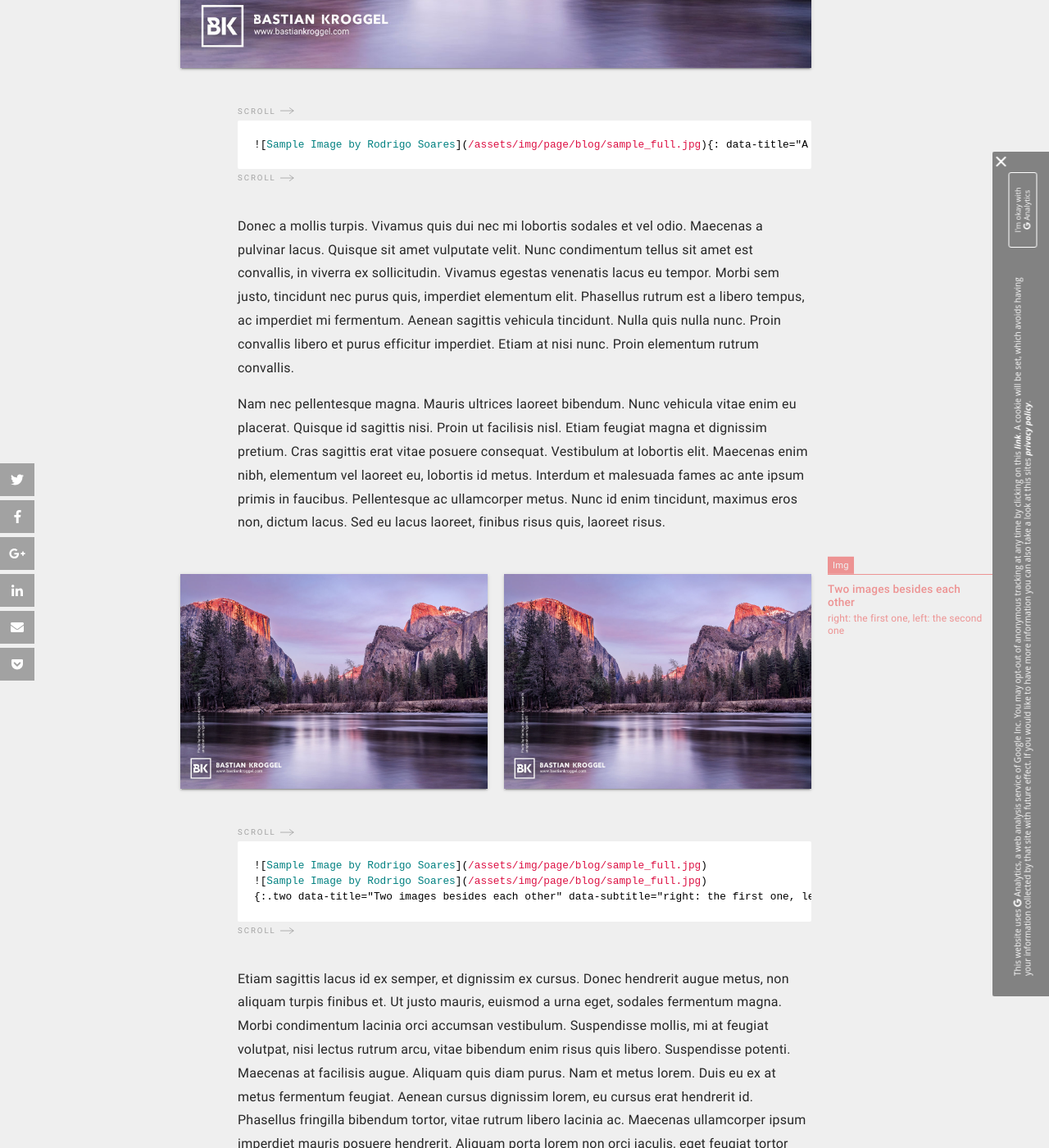
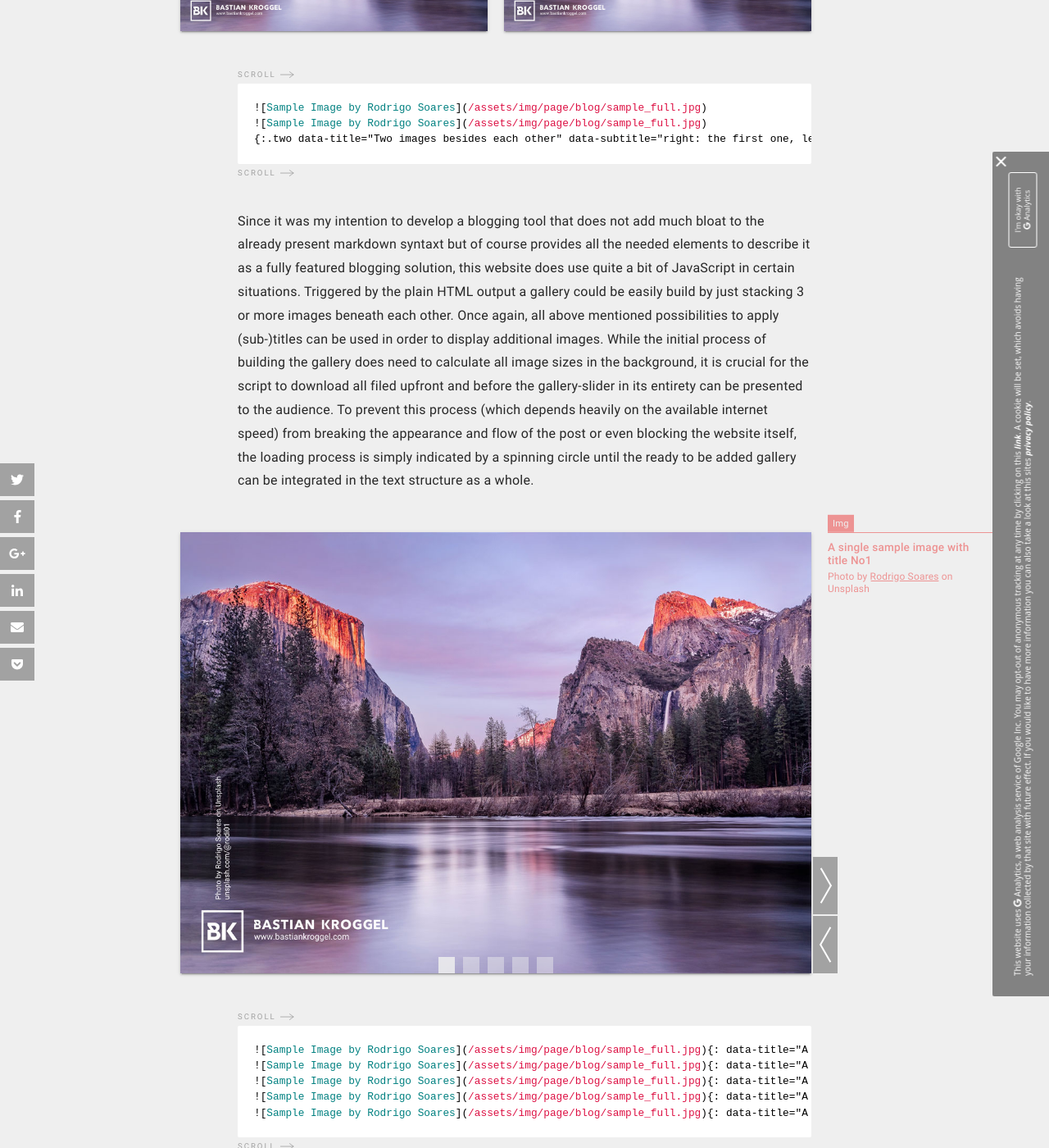
Before and after one commit to bkroggel/luzid, a Jekyll site: the page built from _posts/2018-02-21-Showcase.md, in a window 1280 px wide and 1400 px high, scrolled down 9205 px. Shown: the whole window at 82% size. Built offline with Jekyll 4.4.1, drawn with Linux system fonts in a browser that asks for light colours; nearby versions of some CDN libraries; some web fonts are replaced; some of the changed text lies outside the part shown.

Commit message:
updated post, fixed issue with lazyloaded images on blog where waypoints needed to be refreshed

````diff
--- a/_posts/2018-02-21-Showcase.md
+++ b/_posts/2018-02-21-Showcase.md
@@ -194,20 +194,11 @@ This line contains about 500 characters and is certainly wider than most screens
 ```
 {:.block}
 
-You can also easily lazyload the image by skipping the usual `src` part of the image and instead adding the corresponding path via an additional `data-src` attribute. Also required is an additional class with the value `lazyload`.
+Media content—of course—is one of the major attention grabbing elements some could at to a blog post. As a style spent to visualize thoughts and provide examples (or pictures of funny cats if you prefer) the configuration of this blog section features 4 different implementations.
+The first one already initiated this sub-section. A plain image without any additional styling, no added titles or information while making use of the full width of the text.
 
-![Sample Image by Rodrigo Soares](){:.lazyload data-src="/assets/img/page/blog/sample_full.jpg"}
-{:.no_caption}
-
-```markdown
-![Sample Image by Rodrigo Soares](){:.lazyload data-src="/assets/img/page/blog/sample_full.jpg"}
-{:.no_caption}
-```
-{:.block}
-
-Vivamus vel ex ac nisl consectetur blandit et vitae tellus. Donec at sapien ac turpis rutrum semper in quis lacus. Duis a enim elit. Pellentesque sit amet sapien a augue pellentesque fermentum. Praesent id purus rhoncus, sagittis tortor ac, convallis nibh. Integer eleifend ac arcu in porttitor. Ut at enim fermentum, varius eros vitae, luctus leo.
-
-Vivamus lacinia velit at justo vulputate condimentum. Morbi varius arcu at massa porttitor, rhoncus tincidunt magna venenatis. Vivamus blandit egestas dignissim. Vestibulum vitae felis euismod sem fringilla ullamcorper id ac dolor. Pellentesque dapibus felis nec justo imperdiet efficitur. Mauris blandit augue ac magna ornare, sit amet semper dui finibus. Pellentesque metus ligula, lobortis id metus non, faucibus finibus purus.
+The default image integration moreover  allows to add a title as well as n sub-title, while the whole syntax does not get unnecessarily complicated at all. In order to make use of n title the usual—and most of the time already present—`alt` could  be used, while for the sake of consistence it is also possible to add `data-title` alongside the `data-subtitle` attribute.
+Additionally to this easy process of adding additional information, both options—title as well as subtitle—parse their content via a JavaScript markdown function and therefore are able to even work with standard flavored markdown strings.
 
 ![Sample Image by Rodrigo Soares](/assets/img/page/blog/sample_full.jpg){: data-title="A single sample image with title" data-subtitle="Photo by [Rodrigo Soares](https://unsplash.com/@rodi01) on Unsplash"}
 
@@ -216,9 +207,9 @@ Vivamus lacinia velit at justo vulputate condimentum. Morbi varius arcu at massa
 ```
 {:.block}
 
-Donec a mollis turpis. Vivamus quis dui nec mi lobortis sodales et vel odio. Maecenas a pulvinar lacus. Quisque sit amet vulputate velit. Nunc condimentum tellus sit amet est convallis, in viverra ex sollicitudin. Vivamus egestas venenatis lacus eu tempor. Morbi sem justo, tincidunt nec purus quis, imperdiet elementum elit. Phasellus rutrum est a libero tempus, ac imperdiet mi fermentum. Aenean sagittis vehicula tincidunt. Nulla quis nulla nunc. Proin convallis libero et purus efficitur imperdiet. Etiam at nisi nunc. Proin elementum rutrum convallis.
-
-Nam nec pellentesque magna. Mauris ultrices laoreet bibendum. Nunc vehicula vitae enim eu placerat. Quisque id sagittis nisi. Proin ut facilisis nisl. Etiam feugiat magna et dignissim pretium. Cras sagittis erat vitae posuere consequat. Vestibulum at lobortis elit. Maecenas enim nibh, elementum vel laoreet eu, lobortis id metus. Interdum et malesuada fames ac ante ipsum primis in faucibus. Pellentesque ac ullamcorper metus. Nunc id enim tincidunt, maximus eros non, dictum lacus. Sed eu lacus laoreet, finibus risus quis, laoreet risus.
+Furthermore there are two multi-image settings available that equip the user to either add two images side-by-side or—in case there is a need for three or more images in a row—trigger a mostly JavaScript based gallery build.
+Differently to the single images the side-by-side approach needs an additional class `.two` added **after** the integration of both image.
+However the earlier presented approach to add title of sub-title to the element can be used in exactly the same way, though it should be noted that both images are titled as a group rather than an individual media element.
 
 ![Sample Image by Rodrigo Soares](/assets/img/page/blog/sample_full.jpg)
 ![Sample Image by Rodrigo Soares](/assets/img/page/blog/sample_full.jpg)
@@ -231,11 +222,10 @@ Nam nec pellentesque magna. Mauris ultrices laoreet bibendum. Nunc vehicula vita
 ```
 {:.block}
 
-Etiam sagittis lacus id ex semper, et dignissim ex cursus. Donec hendrerit augue metus, non aliquam turpis finibus et. Ut justo mauris, euismod a urna eget, sodales fermentum magna. Morbi condimentum lacinia orci accumsan vestibulum. Suspendisse mollis, mi at feugiat volutpat, nisi lectus rutrum arcu, vitae bibendum enim risus quis libero. Suspendisse potenti. Maecenas at facilisis augue. Aliquam quis diam purus. Nam et metus lorem. Duis eu ex at metus fermentum feugiat. Aenean cursus dignissim lorem, eu cursus erat hendrerit id. Phasellus fringilla bibendum tortor, vitae rutrum libero lacinia ac. Maecenas ullamcorper ipsum imperdiet mauris posuere hendrerit. Aliquam porta lorem non orci iaculis, eget feugiat tortor ornare. Mauris pretium orci ut augue elementum dictum et in est.
-
-Nunc lobortis, sem sit amet imperdiet suscipit, tellus leo auctor risus, consectetur tincidunt dui leo sit amet odio. Aenean tincidunt hendrerit placerat. Nullam vehicula libero lobortis neque convallis, in ultricies justo laoreet. Cras venenatis quam nibh, in consectetur purus vehicula a. Nulla cursus, augue in placerat maximus, dui lorem sollicitudin arcu, a venenatis ligula massa in eros. In ipsum libero, rutrum nec mauris sit amet, tincidunt feugiat augue. Maecenas id justo diam.
-
-Etiam eget mi non massa fermentum scelerisque. Aliquam erat volutpat. Vivamus fermentum, diam quis vulputate commodo, metus nisi scelerisque sem, et malesuada dolor tellus ac enim. Morbi vehicula purus massa, semper suscipit justo porta vel. Duis malesuada sem vel diam volutpat pharetra. Sed porta arcu ac libero fringilla cursus. Mauris commodo ex sem, sed venenatis risus ornare in. Vivamus sodales pretium nunc, et eleifend nulla scelerisque vel. Pellentesque convallis dui in sapien eleifend, at molestie elit iaculis. Nam posuere, enim luctus ornare porta, risus eros dapibus risus, in ornare ex eros condimentum turpis. Ut congue sem at augue pellentesque luctus. In eget libero in dolor finibus viverra. Ut posuere, magna sit amet ultricies lacinia, augue nunc posuere enim, eu ullamcorper risus odio vitae ante. Quisque faucibus, augue vel rutrum fringilla, lorem lacus porta erat, sed convallis elit felis eu libero. Vestibulum sit amet elementum dui.
+Since it was my intention to develop a blogging tool that does not add much bloat to the already present markdown syntaxt but of course provides all the needed elements to describe it as a fully featured blogging solution, this website does use quite a bit of JavaScript in certain situations.
+Triggered by the plain HTML output a gallery could be easily build by just stacking 3 or more images beneath each other.
+Once again, all above mentioned possibilities to apply (sub-)titles can be used in order to display additional images.
+While the initial process of building the gallery does need to calculate all image sizes in the background, it is crucial for the script to download all filed upfront and before the gallery-slider in its entirety can be presented to the audience. To prevent this process (which depends heavily on the available internet speed) from breaking the appearance and flow of the post or even blocking the website itself, the loading process is simply indicated by a spinning circle until the ready to be added gallery can be integrated in the text structure as a whole.
 
 ![Sample Image by Rodrigo Soares](/assets/img/page/blog/sample_full.jpg){: data-title="A single sample image with title No1" data-subtitle="Photo by [Rodrigo Soares](https://unsplash.com/@rodi01) on Unsplash"}
 ![Sample Image by Rodrigo Soares](/assets/img/page/blog/sample_full.jpg){: data-title="A single sample image with title No2" data-subtitle="Photo by [Rodrigo Soares](https://unsplash.com/@rodi01) on Unsplash"}
@@ -252,9 +242,16 @@ Etiam eget mi non massa fermentum scelerisque. Aliquam erat volutpat. Vivamus fe
 ```
 {:.block}
 
-Duis condimentum velit sit amet fringilla tincidunt. Curabitur fringilla magna non neque vehicula, vel volutpat turpis pulvinar. Maecenas id neque augue. In pharetra neque sem, id maximus velit accumsan eu. Nunc ac nunc nisi. Sed consequat pretium lacus, eu ultrices nunc ultricies nec. Vestibulum suscipit magna vel odio hendrerit, non tempus diam ultrices. Suspendisse ex mauris, rutrum et sem eu, dictum feugiat felis. Donec consequat, risus ac ultrices ultricies, dolor erat efficitur velit, in rhoncus justo turpis ac dolor. Vestibulum quis arcu semper, molestie sapien non, viverra sem.
+Besides that it also should be noted that all images—**except the gallery images**— can easily be lazyloaded by skipping the usual `src` part of the image and instead adding the corresponding path via an additional `data-src` attribute. Also required is an additional class with the value `lazyload`.
 
-Duis dapibus non eros et finibus. In tristique luctus diam eget rhoncus. Sed nec lobortis libero. Donec eget dolor libero. Aenean faucibus erat vel feugiat fermentum. Aliquam rutrum volutpat est non luctus. Vivamus bibendum quis ex nec ornare. Morbi et ante sed orci mattis vehicula. Donec orci lacus, sollicitudin ut tristique id, fermentum pulvinar nisl. Suspendisse pellentesque augue non erat aliquet, a malesuada ipsum fringilla.
+![Sample Image by Rodrigo Soares](){:.lazyload data-src="/assets/img/page/blog/sample_full.jpg"}
+{:.no_caption}
+
+```markdown
+![Sample Image by Rodrigo Soares](){:.lazyload data-src="/assets/img/page/blog/sample_full.jpg"}
+{:.no_caption}
+```
+{:.block}
 
 
 [^1]: additional information regarding ALDs can be found in the [official kramdown documentation](https://kramdown.gettalong.org/syntax.html#attribute-list-definitions)
--- a/assets/js/blog.js
+++ b/assets/js/blog.js
@@ -431,3 +431,8 @@ more_to_show()
 $( window ).resize(function() {
   more_to_show()
 })
+
+// call waypoint after lazyloaded images
+document.addEventListener('lazyloaded', function(e){
+  Waypoint.refreshAll();
+});
````
